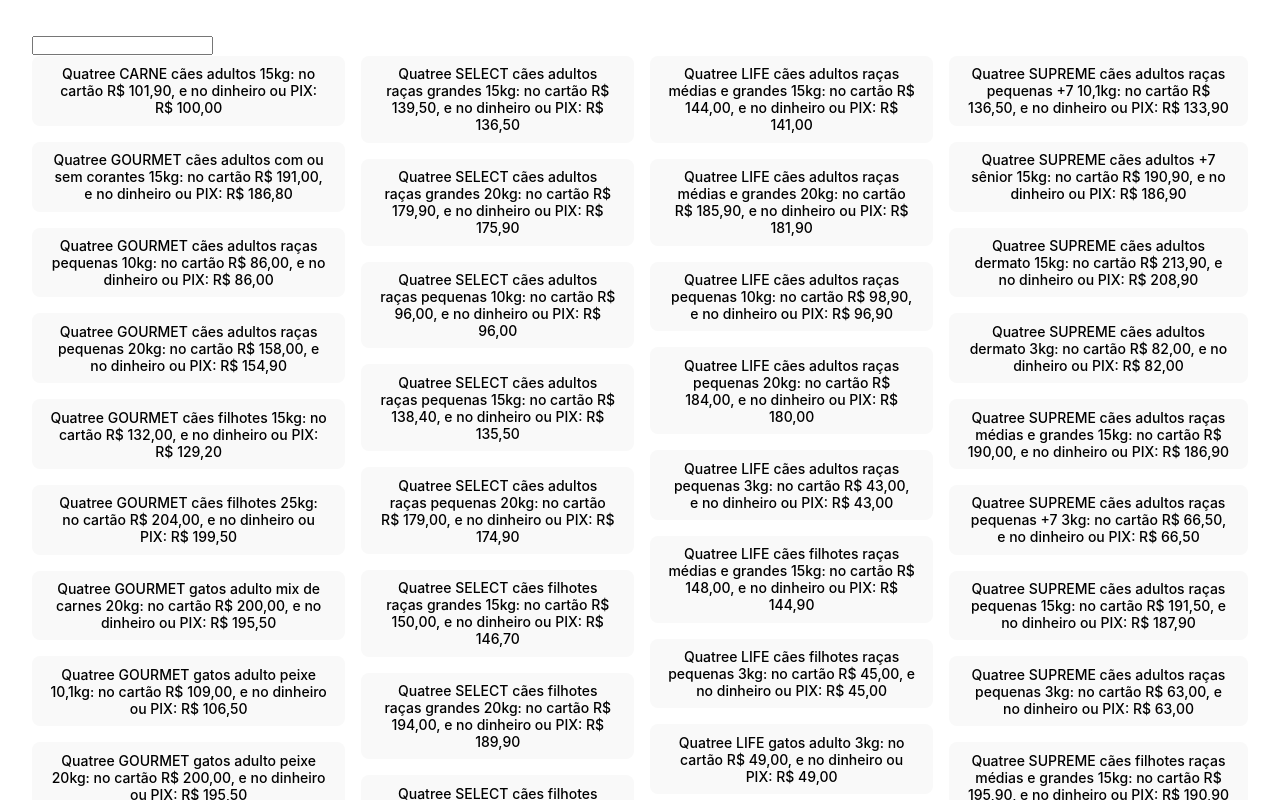
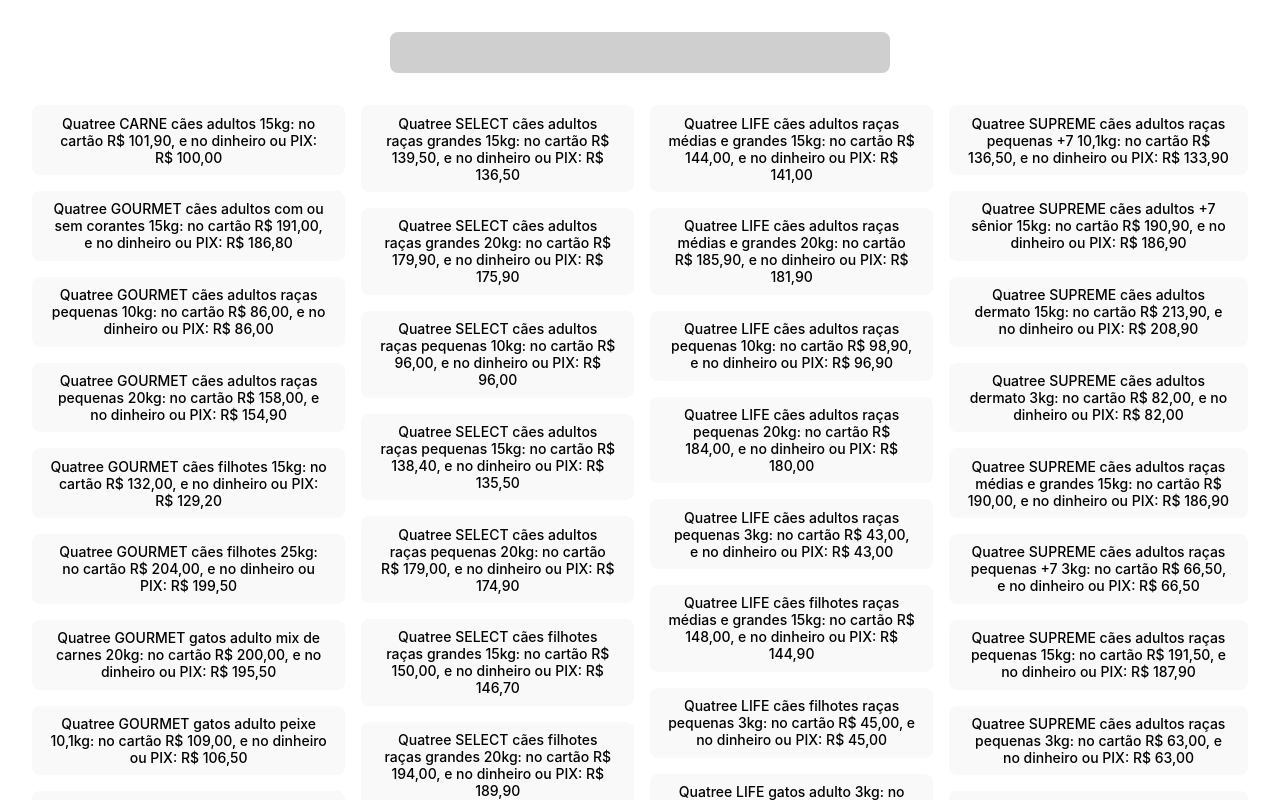
Before and after one commit to EduardoAlphonse/arca-day, a React (Vite) app: page / in a window 1280 px wide. Shown: the top 800 px of the page. Built offline with nearby package versions, Linux system fonts and the light colour scheme.

Commit message:
filter feature

```diff
--- a/src/App.css
+++ b/src/App.css
@@ -2,6 +2,12 @@
   max-width: 1280px;
   margin: 0 auto;
   padding: 2rem;
+}
+
+.App {
+  display: flex;
+  flex-direction: column;
+  justify-content: center;
 }
 
 .logo {
@@ -66,3 +72,16 @@
   border: none;
   background: none;
 }
+
+input {
+  border-radius: 8px;
+  border: 1px solid transparent;
+  padding: 0.6em 1.2em;
+  font-size: 1em;
+  font-weight: 500;
+  color: #222222;
+  font-family: inherit;
+  background-color: #cfcfcf;
+  width: 500px;
+  margin: 0 auto 2rem;
+}
--- a/src/App.jsx
+++ b/src/App.jsx
@@ -29,7 +29,12 @@
     setSearch(searchText);
 
     if (search.length !== 0) {
-      const newFilteredFeed = feed.filter((item) => item.includes(search));
+      const newFilteredFeed = feed.map((item) =>
+        item.filter((i) =>
+          i.toLocaleLowerCase().includes(search.toLocaleLowerCase())
+        )
+      );
+      console.log(newFilteredFeed);
       setFilteredFeed(newFilteredFeed);
       return;
     }
--- a/src/index.css
+++ b/src/index.css
@@ -33,9 +33,10 @@
 body {
   margin: 0;
   display: flex;
-  place-items: center;
-  min-width: 320px;
+  justify-content: center;
+  min-width: 800px;
   min-height: 100vh;
+  width: 100%;
 }
 
 h1 {
```
